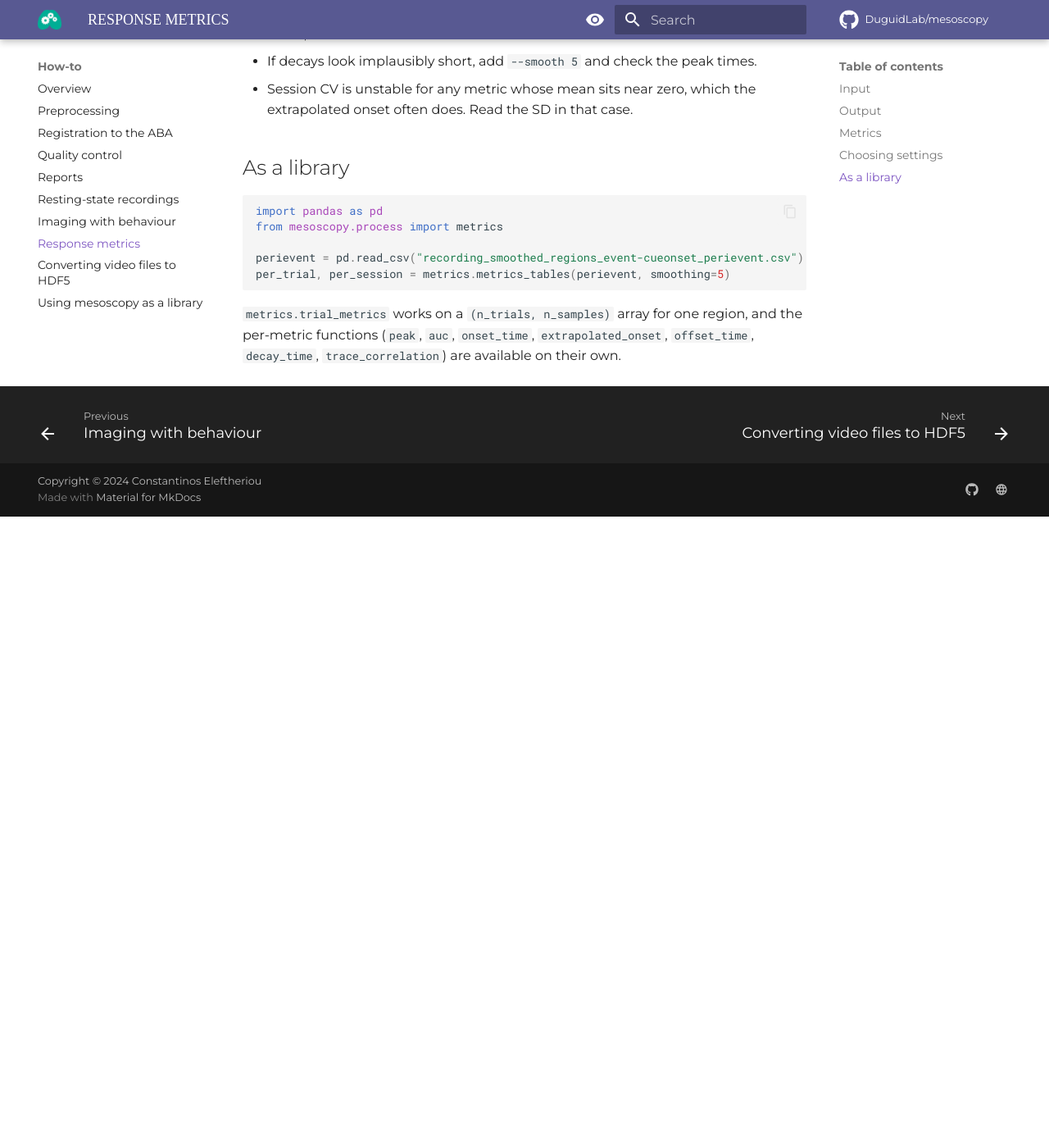
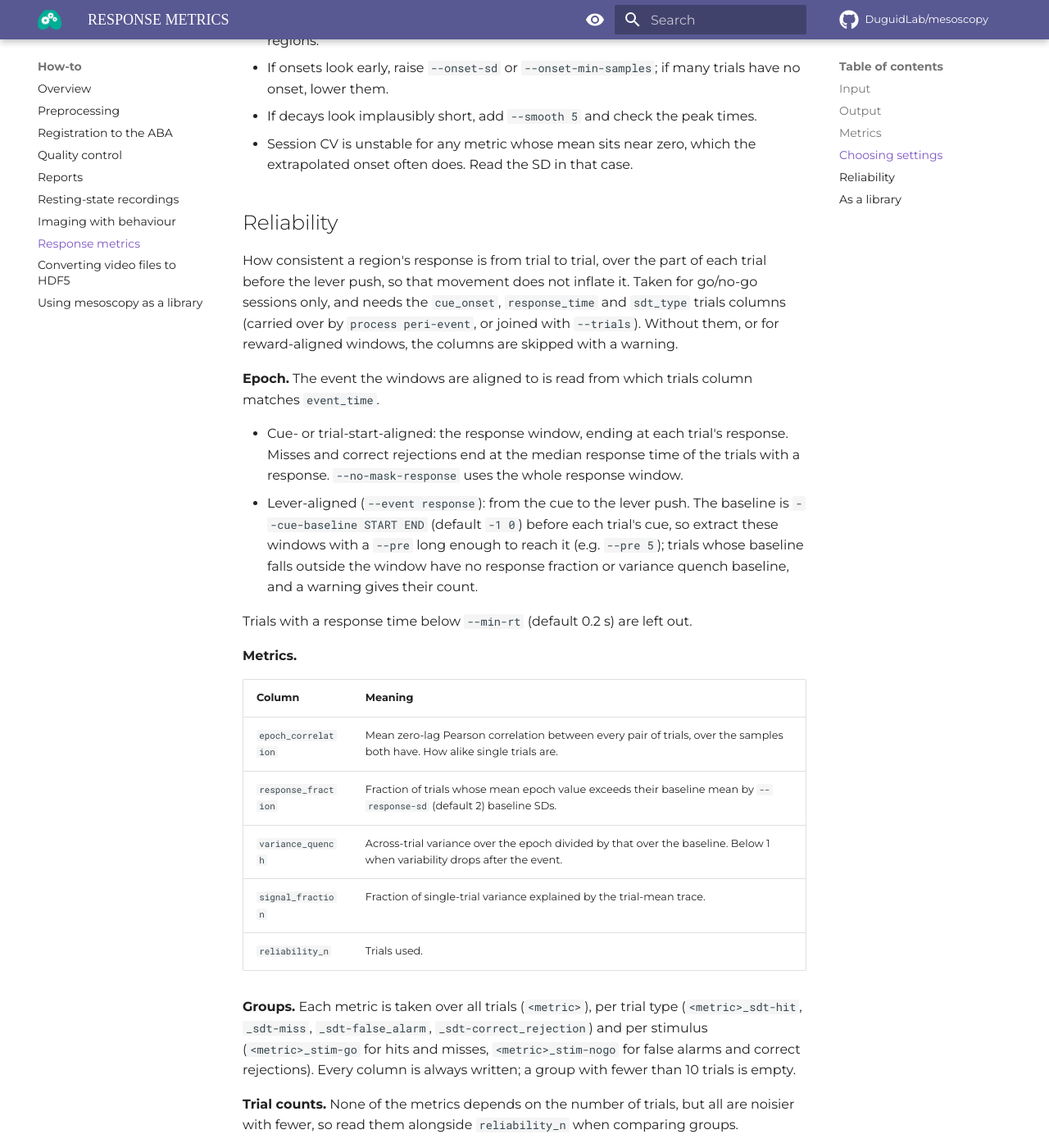
Before and after one commit to DuguidLab/mesoscopy, an MkDocs documentation site: the page built from docs/how-to/metrics.md, in a window 1280 px wide and 1400 px high, scrolled down 2675 px. Shown: the whole window at 82% size. Built offline with MkDocs 1.6.1 and Material for MkDocs 9.7.7, drawn with Linux system fonts in a browser that asks for light colours; some web fonts are replaced; comment, search, counter and statistics services are not loaded; before the commit the page ends 3305 px from its top, so only the background shows below that; some of the changed text lies outside the part shown.

Commit message:
add reliability metric explanations to docs

````diff
--- a/docs/how-to/metrics.md
+++ b/docs/how-to/metrics.md
@@ -45,6 +45,9 @@
 `<metric>_sd` and `<metric>_cv` across trials, ignoring trials where the metric is undefined. `onset_n`, `decay_n`
 and `offset_n` count the trials where each was found.
 
+For go/no-go sessions aligned to the cue, trial start or lever push, the session table also has the
+[reliability](#reliability) columns.
+
 Any metric is empty when it is undefined for that trial, for example a decay when the trace never falls back to
 the fraction, or an onset when the trace never crosses the threshold.
 
@@ -85,6 +88,47 @@
 - Session CV is unstable for any metric whose mean sits near zero, which the extrapolated onset often does.
   Read the SD in that case.
 
+## Reliability
+
+How consistent a region's response is from trial to trial, over the part of each trial before the lever push, so
+that movement does not inflate it. Taken for go/no-go sessions only, and needs the `cue_onset`, `response_time` and
+`sdt_type` trials columns (carried over by `process peri-event`, or joined with `--trials`). Without them, or for
+reward-aligned windows, the columns are skipped with a warning.
+
+**Epoch.** The event the windows are aligned to is read from which trials column matches `event_time`.
+
+- Cue- or trial-start-aligned: the response window, ending at each trial's response. Misses and correct rejections
+  end at the median response time of the trials with a response. `--no-mask-response` uses the whole response
+  window.
+- Lever-aligned (`--event response`): from the cue to the lever push. The baseline is `--cue-baseline START END`
+  (default `-1 0`) before each trial's cue, so extract these windows with a `--pre` long enough to reach it (e.g.
+  `--pre 5`); trials whose baseline falls outside the window have no response fraction or variance quench
+  baseline, and a warning gives their count.
+
+Trials with a response time below `--min-rt` (default 0.2 s) are left out.
+
+**Metrics.**
+
+| Column | Meaning |
+| --- | --- |
+| `epoch_correlation` | Mean zero-lag Pearson correlation between every pair of trials, over the samples both have. How alike single trials are. |
+| `response_fraction` | Fraction of trials whose mean epoch value exceeds their baseline mean by `--response-sd` (default 2) baseline SDs. |
+| `variance_quench` | Across-trial variance over the epoch divided by that over the baseline. Below 1 when variability drops after the event. |
+| `signal_fraction` | Fraction of single-trial variance explained by the trial-mean trace. |
+| `reliability_n` | Trials used. |
+
+**Groups.** Each metric is taken over all trials (`<metric>`), per trial type (`<metric>_sdt-hit`,
+`_sdt-miss`, `_sdt-false_alarm`, `_sdt-correct_rejection`) and per stimulus (`<metric>_stim-go` for hits and
+misses, `<metric>_stim-nogo` for false alarms and correct rejections). Every column is always written; a group with
+fewer than 10 trials is empty.
+
+**Trial counts.** None of the metrics depends on the number of trials, but all are noisier with fewer, so read
+them alongside `reliability_n` when comparing groups.
+
+**Time warping.** Epochs end at different times. By default, trials are compared sample by sample on the shared
+time axis. `--time-warp` instead resamples each epoch onto a common grid from its start to its end, comparing the
+shape of the response regardless of response time.
+
 ## As a library
 
 ```python
@@ -97,4 +141,6 @@
 
 `metrics.trial_metrics` works on a `(n_trials, n_samples)` array for one region, and the per-metric functions
 (`peak`, `auc`, `onset_time`, `extrapolated_onset`, `offset_time`, `decay_time`, `trace_correlation`) are
-available on their own.
+available on their own. `metrics.reliability_metrics` takes the reliability columns for one region, with options
+in a `metrics.ReliabilityOptions`; `epoch_correlation`, `response_fraction`, `variance_quench` and
+`signal_fraction` work on masked `(n_trials, n_samples)` arrays from `reliability_epochs` and `epoch_traces`.
````
Also changed, not shown: docs/how-to/reports.md (+2 -1 lines), docs/typical-workflow.md (+3 -1 lines).
